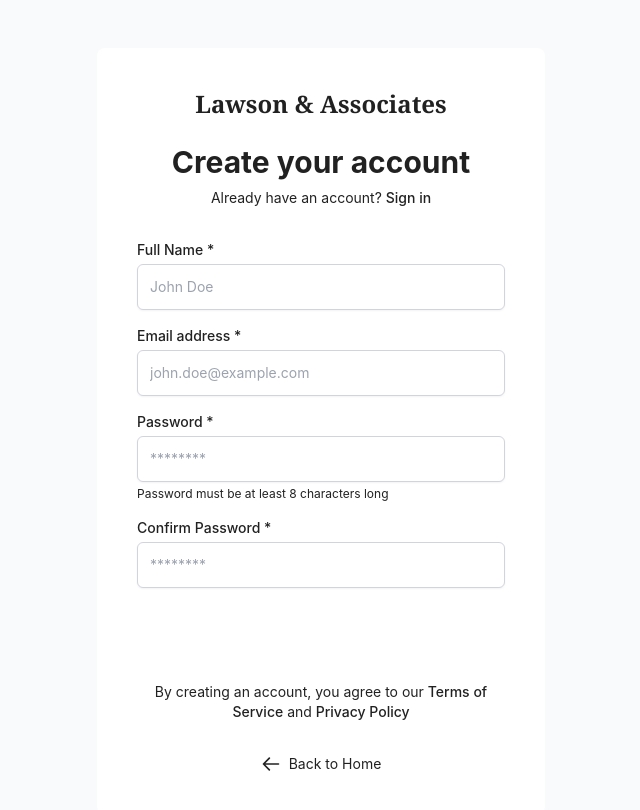
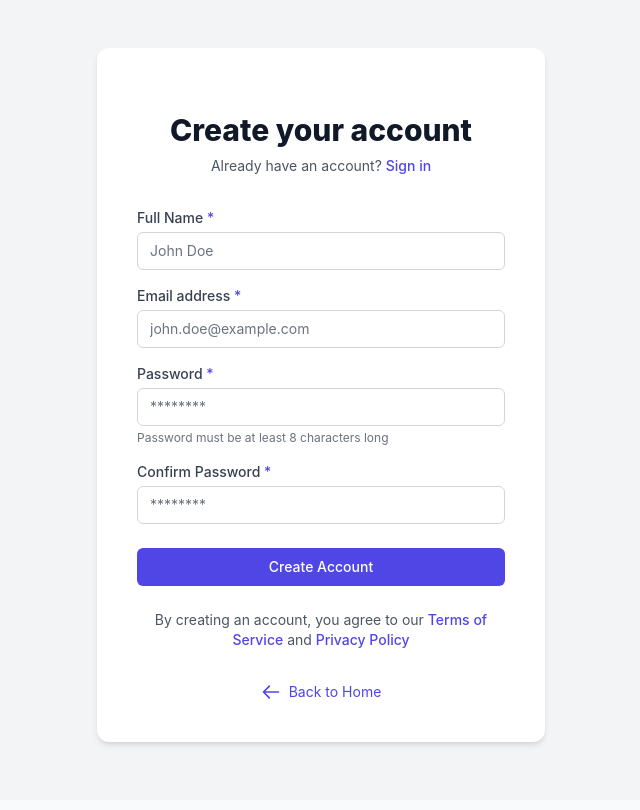
Before and after one commit to jdugard3/LawFirmWebsite-1, a React (Vite) app: page /register in a window 1280 px wide. Shown: the top 810 px of the page, without its empty margins (319-959 px from the left). Built offline with nearby package versions, Linux system fonts and the light colour scheme.

Commit message:
Fix authentication and dashboard functionality: Fixed AuthContext, improved ProtectedRoute, enhanced Dashboard UI, updated routin in App.tsx, and improved Login/Register pages with validation

```diff
--- a/src/App.tsx
+++ b/src/App.tsx
@@ -17,13 +17,14 @@ function App() {
   return (
     <Router>
       <AuthProvider>
-        <div className="min-h-screen bg-gray-50">
         <Routes>
-            {/* Public routes */}
+          {/* Public routes with MainLayout */}
           <Route path="/" element={<MainLayout><Home /></MainLayout>} />
           <Route path="/about" element={<MainLayout><About /></MainLayout>} />
           <Route path="/services" element={<MainLayout><Services /></MainLayout>} />
           <Route path="/contact" element={<MainLayout><Contact /></MainLayout>} />
+
+          {/* Auth routes without MainLayout */}
           <Route path="/login" element={<Login />} />
           <Route path="/register" element={<Register />} />
 
@@ -39,7 +40,6 @@ function App() {
             }
           />
         </Routes>
-        </div>
       </AuthProvider>
     </Router>
   );
--- a/src/pages/Dashboard.tsx
+++ b/src/pages/Dashboard.tsx
@@ -19,7 +19,7 @@ const Dashboard: React.FC = () => {
             <div className="flex justify-between items-center mb-6">
               <div>
                 <h1 className="text-2xl font-bold text-gray-900">Dashboard</h1>
-                <p className="text-gray-600">Welcome to your account dashboard</p>
+                <p className="text-gray-600">Welcome, {user?.name}</p>
               </div>
               <button
                 onClick={handleLogout}
--- a/src/pages/Register.tsx
+++ b/src/pages/Register.tsx
@@ -9,7 +9,15 @@ const Register: React.FC = () => {
     password: '',
     confirmPassword: ''
   });
-  const [errorMessage, setErrorMessage] = useState('');
+
+  const [errors, setErrors] = useState({
+    name: '',
+    email: '',
+    password: '',
+    confirmPassword: '',
+    general: ''
+  });
+
   const [isSubmitting, setIsSubmitting] = useState(false);
 
   const { register } = useAuth();
@@ -21,66 +29,113 @@ const Register: React.FC = () => {
       ...prev,
       [name]: value
     }));
+
+    // Clear errors when user starts typing
+    if (errors[name as keyof typeof errors]) {
+      setErrors(prev => ({
+        ...prev,
+        [name]: ''
+      }));
+    }
+  };
+
+  const validateForm = (): boolean => {
+    let isValid = true;
+    const newErrors = {
+      name: '',
+      email: '',
+      password: '',
+      confirmPassword: '',
+      general: ''
+    };
+
+    // Name validation
+    if (!formData.name.trim()) {
+      newErrors.name = 'Name is required';
+      isValid = false;
+    }
+
+    // Email validation
+    if (!formData.email) {
+      newErrors.email = 'Email is required';
+      isValid = false;
+    } else if (!/\S+@\S+\.\S+/.test(formData.email)) {
+      newErrors.email = 'Please enter a valid email address';
+      isValid = false;
+    }
+
+    // Password validation
+    if (!formData.password) {
+      newErrors.password = 'Password is required';
+      isValid = false;
+    } else if (formData.password.length < 8) {
+      newErrors.password = 'Password must be at least 8 characters long';
+      isValid = false;
+    }
+
+    // Confirm password validation
+    if (formData.password !== formData.confirmPassword) {
+      newErrors.confirmPassword = 'Passwords do not match';
+      isValid = false;
+    }
+
+    setErrors(newErrors);
+    return isValid;
   };
 
   const handleSubmit = async (e: FormEvent) => {
     e.preventDefault();
 
-    // Validate form
-    if (!formData.name.trim() || !formData.email.trim() || !formData.password.trim()) {
-      setErrorMessage('Please fill in all required fields');
-      return;
-    }
+    if (!validateForm()) return;
 
-    if (formData.password !== formData.confirmPassword) {
-      setErrorMessage('Passwords do not match');
-      return;
-    }
-
-    if (formData.password.length < 8) {
-      setErrorMessage('Password must be at least 8 characters long');
-      return;
-    }
+    setIsSubmitting(true);
 
     try {
-      setIsSubmitting(true);
-      setErrorMessage('');
-
       const success = await register(formData.name, formData.email, formData.password);
 
       if (success) {
         navigate('/dashboard');
       } else {
-        setErrorMessage('Registration failed. Please try again.');
+        setErrors(prev => ({
+          ...prev,
+          general: 'Registration failed. Please try again.'
+        }));
       }
     } catch (error) {
-      setErrorMessage('An error occurred. Please try again.');
+      setErrors(prev => ({
+        ...prev,
+        general: 'An error occurred during registration'
+      }));
     } finally {
       setIsSubmitting(false);
     }
   };
 
   return (
-    <div className="min-h-screen bg-law-light flex items-center justify-center py-12 px-4 sm:px-6 lg:px-8">
-      <div className="max-w-md w-full space-y-8 bg-white p-10 rounded-lg shadow-law">
-        <div className="text-center">
-          <Link to="/" className="text-2xl font-serif font-bold text-law-primary">
-            Lawson & Associates
-          </Link>
-          <h2 className="mt-6 text-3xl font-bold text-law-primary">Create your account</h2>
-          <p className="mt-2 text-sm text-law-muted">
+    <div className="min-h-screen bg-gray-100 py-12 px-4 sm:px-6 lg:px-8">
+      <div className="max-w-md w-full mx-auto space-y-8 bg-white p-10 rounded-xl shadow-md">
+        <div>
+          <h2 className="mt-6 text-center text-3xl font-extrabold text-gray-900">
+            Create your account
+          </h2>
+          <p className="mt-2 text-center text-sm text-gray-600">
             Already have an account?{' '}
-            <Link to="/login" className="font-medium text-law-secondary hover:text-law-primary transition-colors">
+            <Link to="/login" className="font-medium text-indigo-600 hover:text-indigo-500">
               Sign in
             </Link>
           </p>
         </div>
 
-        {errorMessage && (
-          <div className="bg-red-50 border-l-4 border-red-500 p-4">
+        {errors.general && (
+          <div className="bg-red-50 border-l-4 border-red-400 p-4 mb-4">
             <div className="flex">
+              <div className="flex-shrink-0">
+                <svg className="h-5 w-5 text-red-400" xmlns="http://www.w3.org/2000/svg" viewBox="0 0 20 20" fill="currentColor">
+                  <path fillRule="evenodd" d="M10 18a8 8 0 100-16 8 8 0 000 16zM8.707 7.293a1 1 0 00-1.414 1.414L8.586 10l-1.293 1.293a1 1 0 101.414 1.414L10 11.414l1.293 1.293a1 1 0 001.414-1.414L11.414 10l1.293-1.293a1 1 0 00-1.414-1.414L10 8.586 8.707 7.293z" clipRule="evenodd" />
+                </svg>
+              </div>
               <div className="ml-3">
-                <p className="text-sm text-red-700">{errorMessage}</p>
+                <p className="text-sm text-red-700">{errors.general}</p>
               </div>
             </div>
           </div>
@@ -89,8 +144,8 @@ const Register: React.FC = () => {
         <form className="mt-8 space-y-6" onSubmit={handleSubmit}>
           <div className="space-y-4">
             <div>
-              <label htmlFor="name" className="block text-sm font-medium text-law-primary">
-                Full Name <span className="text-law-secondary">*</span>
+              <label htmlFor="name" className="block text-sm font-medium text-gray-700 mb-1">
+                Full Name <span className="text-indigo-600">*</span>
               </label>
               <input
                 id="name"
@@ -100,14 +155,19 @@ const Register: React.FC = () => {
                 required
                 value={formData.name}
                 onChange={handleChange}
-                className="mt-1 appearance-none block w-full px-3 py-3 border border-gray-300 rounded-md shadow-sm placeholder-gray-400 focus:outline-none focus:ring-law-primary focus:border-law-primary sm:text-sm"
+                className={`appearance-none relative block w-full px-3 py-2 border ${
+                  errors.name ? 'border-red-300' : 'border-gray-300'
+                } placeholder-gray-500 text-gray-900 rounded-md focus:outline-none focus:ring-indigo-500 focus:border-indigo-500 focus:z-10 sm:text-sm`}
                 placeholder="John Doe"
               />
+              {errors.name && (
+                <p className="mt-1 text-sm text-red-600">{errors.name}</p>
+              )}
             </div>
 
             <div>
-              <label htmlFor="email" className="block text-sm font-medium text-law-primary">
-                Email address <span className="text-law-secondary">*</span>
+              <label htmlFor="email" className="block text-sm font-medium text-gray-700 mb-1">
+                Email address <span className="text-indigo-600">*</span>
               </label>
               <input
                 id="email"
@@ -117,14 +177,19 @@ const Register: React.FC = () => {
                 required
                 value={formData.email}
                 onChange={handleChange}
-                className="mt-1 appearance-none block w-full px-3 py-3 border border-gray-300 rounded-md shadow-sm placeholder-gray-400 focus:outline-none focus:ring-law-primary focus:border-law-primary sm:text-sm"
+                className={`appearance-none relative block w-full px-3 py-2 border ${
+                  errors.email ? 'border-red-300' : 'border-gray-300'
+                } placeholder-gray-500 text-gray-900 rounded-md focus:outline-none focus:ring-indigo-500 focus:border-indigo-500 focus:z-10 sm:text-sm`}
                 placeholder="john.doe@example.com"
               />
+              {errors.email && (
+                <p className="mt-1 text-sm text-red-600">{errors.email}</p>
+              )}
             </div>
 
             <div>
-              <label htmlFor="password" className="block text-sm font-medium text-law-primary">
-                Password <span className="text-law-secondary">*</span>
+              <label htmlFor="password" className="block text-sm font-medium text-gray-700 mb-1">
+                Password <span className="text-indigo-600">*</span>
               </label>
               <input
                 id="password"
@@ -134,15 +199,22 @@ const Register: React.FC = () => {
                 required
                 value={formData.password}
                 onChange={handleChange}
-                className="mt-1 appearance-none block w-full px-3 py-3 border border-gray-300 rounded-md shadow-sm placeholder-gray-400 focus:outline-none focus:ring-law-primary focus:border-law-primary sm:text-sm"
+                className={`appearance-none relative block w-full px-3 py-2 border ${
+                  errors.password ? 'border-red-300' : 'border-gray-300'
+                } placeholder-gray-500 text-gray-900 rounded-md focus:outline-none focus:ring-indigo-500 focus:border-indigo-500 focus:z-10 sm:text-sm`}
                 placeholder="********"
               />
-              <p className="mt-1 text-xs text-law-muted">Password must be at least 8 characters long</p>
+              {errors.password && (
+                <p className="mt-1 text-sm text-red-600">{errors.password}</p>
+              )}
+              {!errors.password && (
+                <p className="mt-1 text-xs text-gray-500">Password must be at least 8 characters long</p>
+              )}
             </div>
 
             <div>
-              <label htmlFor="confirmPassword" className="block text-sm font-medium text-law-primary">
-                Confirm Password <span className="text-law-secondary">*</span>
+              <label htmlFor="confirmPassword" className="block text-sm font-medium text-gray-700 mb-1">
+                Confirm Password <span className="text-indigo-600">*</span>
               </label>
               <input
                 id="confirmPassword"
@@ -152,9 +224,14 @@ const Register: React.FC = () => {
                 required
                 value={formData.confirmPassword}
                 onChange={handleChange}
-                className="mt-1 appearance-none block w-full px-3 py-3 border border-gray-300 rounded-md shadow-sm placeholder-gray-400 focus:outline-none focus:ring-law-primary focus:border-law-primary sm:text-sm"
+                className={`appearance-none relative block w-full px-3 py-2 border ${
+                  errors.confirmPassword ? 'border-red-300' : 'border-gray-300'
+                } placeholder-gray-500 text-gray-900 rounded-md focus:outline-none focus:ring-indigo-500 focus:border-indigo-500 focus:z-10 sm:text-sm`}
                 placeholder="********"
               />
+              {errors.confirmPassword && (
+                <p className="mt-1 text-sm text-red-600">{errors.confirmPassword}</p>
+              )}
             </div>
           </div>
 
@@ -162,20 +239,16 @@ const Register: React.FC = () => {
             <button
               type="submit"
               disabled={isSubmitting}
-              className={`group relative w-full flex justify-center py-3 px-4 border border-transparent text-sm font-medium rounded-md text-white ${
-                isSubmitting ? 'bg-law-primary opacity-70 cursor-not-allowed' : 'bg-law-primary hover:bg-law-dark focus:outline-none focus:ring-2 focus:ring-offset-2 focus:ring-law-primary'
-              }`}
+              className="group relative w-full flex justify-center py-2 px-4 border border-transparent text-sm font-medium rounded-md text-white bg-indigo-600 hover:bg-indigo-700 focus:outline-none focus:ring-2 focus:ring-offset-2 focus:ring-indigo-500 disabled:opacity-70"
             >
               {isSubmitting ? (
-                <>
-                  <span className="absolute left-0 inset-y-0 flex items-center pl-3">
-                    <svg className="animate-spin -ml-1 mr-3 h-5 w-5 text-white" xmlns="http://www.w3.org/2000/svg" fill="none" viewBox="0 0 24 24">
-                      <circle className="opacity-25" cx="12" cy="12" r="10" stroke="currentColor" strokeWidth="4"></circle>
-                      <path className="opacity-75" fill="currentColor" d="M4 12a8 8 0 018-8V0C5.373 0 0 5.373 0 12h4zm2 5.291A7.962 7.962 0 014 12H0c0 3.042 1.135 5.824 3 7.938l3-2.647z"></path>
-                    </svg>
-                  </span>
+                <span className="flex items-center">
+                  <svg className="animate-spin -ml-1 mr-3 h-5 w-5 text-white" xmlns="http://www.w3.org/2000/svg" fill="none" viewBox="0 0 24 24">
+                    <circle className="opacity-25" cx="12" cy="12" r="10" stroke="currentColor" strokeWidth="4"></circle>
+                    <path className="opacity-75" fill="currentColor" d="M4 12a8 8 0 018-8V0C5.373 0 0 5.373 0 12h4zm2 5.291A7.962 7.962 0 014 12H0c0 3.042 1.135 5.824 3 7.938l3-2.647z"></path>
+                  </svg>
                   Creating account...
-                </>
+                </span>
               ) : (
                 'Create Account'
               )}
@@ -183,13 +256,13 @@ const Register: React.FC = () => {
           </div>
 
           <div className="text-center text-sm">
-            <p className="text-law-muted">
+            <p className="text-gray-600">
               By creating an account, you agree to our{' '}
-              <a href="#" className="font-medium text-law-secondary hover:text-law-primary">
+              <a href="#" className="font-medium text-indigo-600 hover:text-indigo-500">
                 Terms of Service
               </a>{' '}
               and{' '}
-              <a href="#" className="font-medium text-law-secondary hover:text-law-primary">
+              <a href="#" className="font-medium text-indigo-600 hover:text-indigo-500">
                 Privacy Policy
               </a>
             </p>
@@ -197,7 +270,7 @@ const Register: React.FC = () => {
         </form>
 
         <div className="mt-6">
-          <Link to="/" className="flex items-center justify-center text-sm text-law-primary hover:text-law-secondary transition-colors">
+          <Link to="/" className="flex items-center justify-center text-sm text-indigo-600 hover:text-indigo-500 transition-colors">
             <svg className="w-5 h-5 mr-2" fill="none" stroke="currentColor" viewBox="0 0 24 24" xmlns="http://www.w3.org/2000/svg">
               <path strokeLinecap="round" strokeLinejoin="round" strokeWidth="2" d="M10 19l-7-7m0 0l7-7m-7 7h18"></path>
             </svg>
```
Also changed, not shown: src/components/ProtectedRoute.tsx (+8 -4 lines), src/context/AuthContext.tsx (+18 -4 lines). Lines whose indentation alone changed are shown as unchanged.
